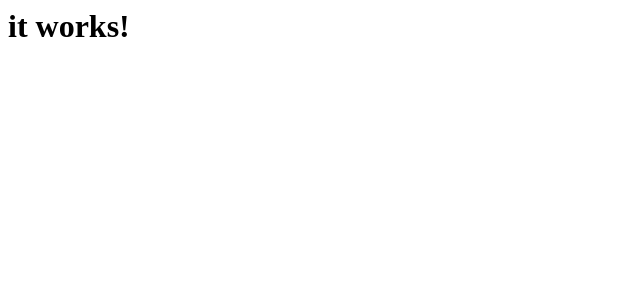
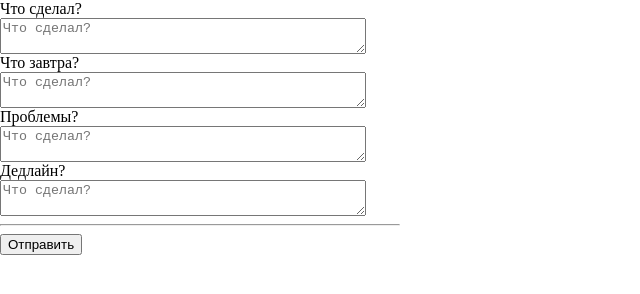
Before and after one commit to ikasparov/chrome-updater, a browser extension: page index.html in a window 1280 px wide. Shown: the whole page, without its empty margins (0-640 px from the left). Drawn offline with Linux system fonts and the light colour scheme.

Commit message:
Minimal configuration

```diff
--- a/index.html
+++ b/index.html
@@ -1 +1,33 @@
-<h1>it works!</h1>
+<!doctype html>
+<html>
+<head>
+  <meta charset="UTF-8">
+  <link rel="stylesheet" href="style.css">
+  <title>Document</title>
+</head>
+<body>
+  <form id="update-form">
+    <div>
+      <label>Что сделал?</label>
+      <textarea rows="2" placeholder="Что сделал?"></textarea>
+    </div>
+
+    <div>
+      <label>Что завтра?</label>
+      <textarea rows="2" placeholder="Что сделал?"></textarea>
+    </div>
+
+    <div>
+      <label>Проблемы?</label>
+      <textarea rows="2" placeholder="Что сделал?"></textarea>
+    </div>
+
+    <div>
+      <label>Дедлайн?</label>
+      <textarea rows="2" placeholder="Что сделал?"></textarea>
+    </div>
+    <hr>
+    <button type="submit">Отправить</button>
+  </form>
+</body>
+</html>
--- /dev/null
+++ b/style.css
@@ -0,0 +1,20 @@
+* {
+    outline: 0;
+    user-select: none;
+}
+
+html, body {
+    width: 400px;
+    margin: 0;
+    padding: 0;
+    border: 0;
+}
+
+label {
+    display: block;
+}
+
+textarea {
+    display: block;
+    width: 90%;
+}
```
Also changed, not shown: package.json (added, +14 -0 lines), favicon.ico (added), main.js (added), manifest.json, 2 other files.
